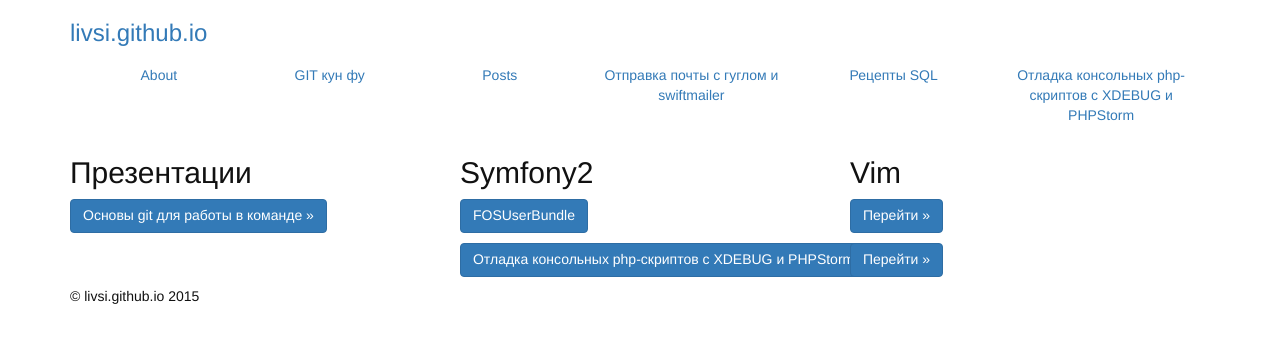
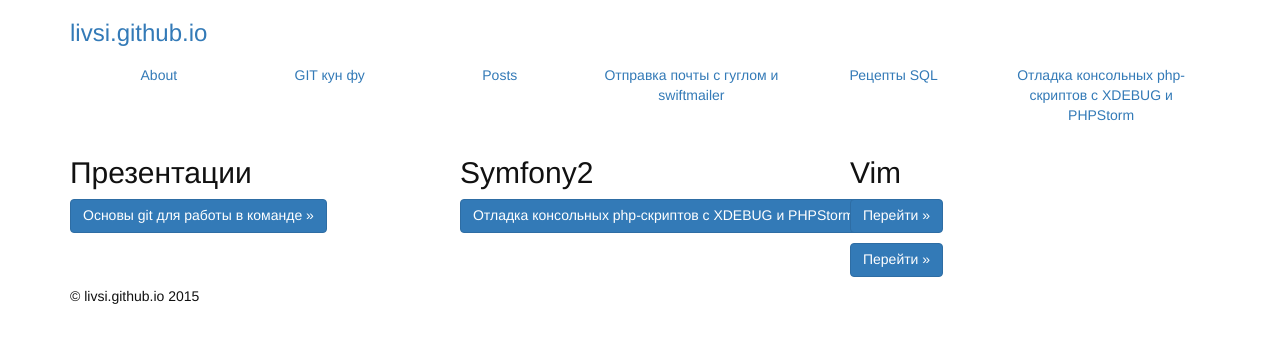
Before and after one commit to livsi/livsi.github.com, a Jekyll site: the page built from index.html, in a window 1280 px wide. Shown: the top 343 px of the page. Built offline with Jekyll 4.4.1, drawn with Linux system fonts in a browser that asks for light colours.

Commit message:
remove FOSUserbundle from mainpage

```diff
--- a/index.html
+++ b/index.html
@@ -9,7 +9,6 @@ layout: index
         </div>
         <div class="col-lg-4">
           <h2>Symfony2</h2>
-          <p><a class="btn btn-primary" href="/2015/03/16/symfony2-fos.html" role="button">FOSUserBundle</a></p>
           <p><a class="btn btn-primary" href="/XDEBUG_with_PHPStorm.html" role="button">Отладка консольных php-скриптов с XDEBUG и PHPStorm</a></p>
        </div>
         <div class="col-lg-4">
```
